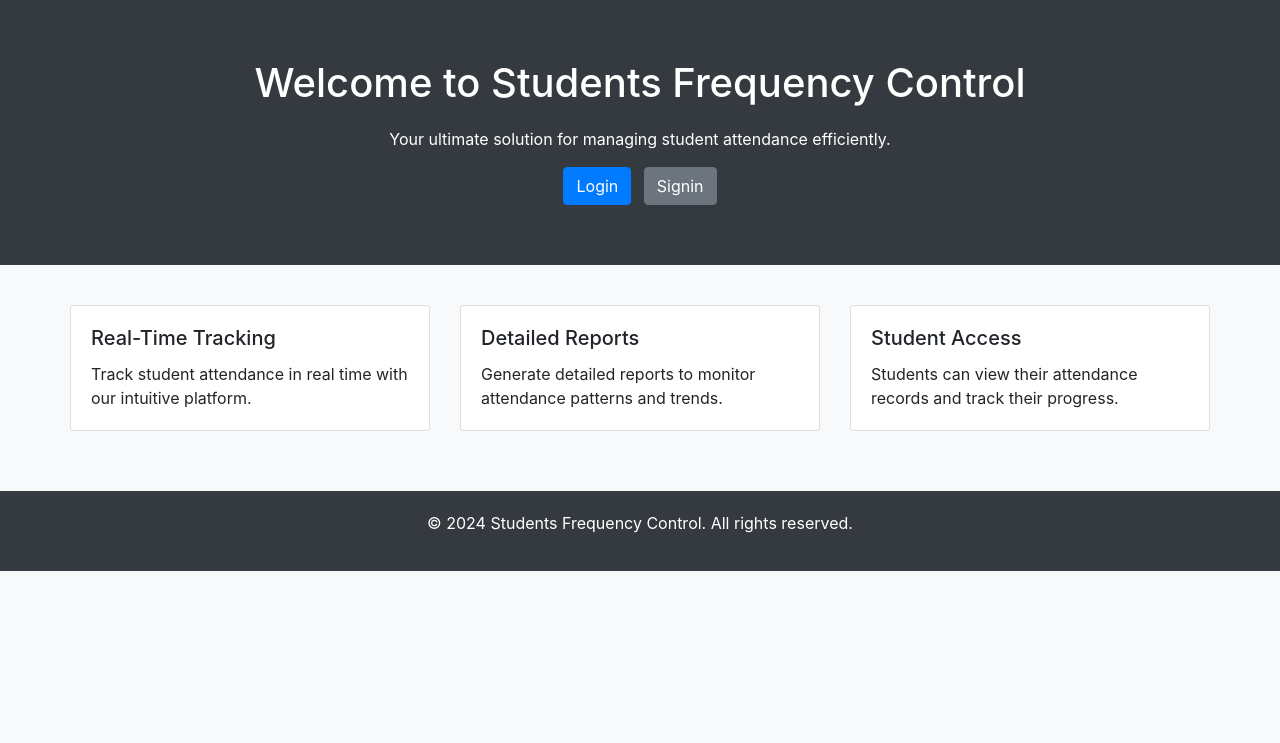
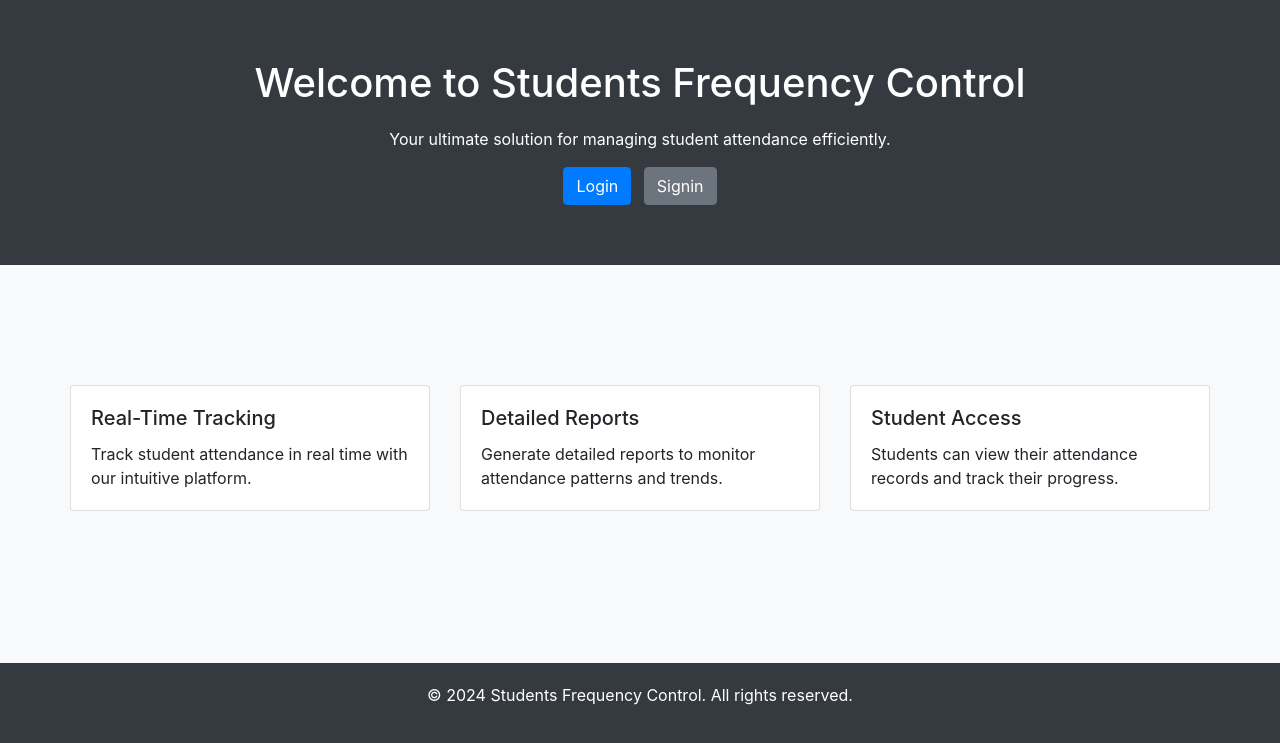
Before and after one commit to edompedro/UniversityWorks, a Python web app: template Sist_Int2/flask/templates/home.html in a window 1280 px wide. Shown: the part 57-800 px from the top of the page. Run offline with Jinja, Linux system fonts and the light colour scheme; the template is opened without the code that fills it, so the values that code supplies are empty; some libraries are stand-ins or nearby versions.

Commit message:
:lipstick: Update flask app design

```diff
--- a/Sist_Int2/flask/templates/home.html
+++ b/Sist_Int2/flask/templates/home.html
@@ -35,6 +35,9 @@
         color: white;
         text-align: center;
         padding: 20px 0;
+        position: fixed;
+        bottom: 0;
+        width: 100%;
       }
     </style>
   </head>
@@ -54,7 +57,7 @@
       <a href="/signin" class="btn btn-secondary ml-2">Signin</a>
     </div>
 
-    <div class="container feature-section">
+    <div class="container feature-section" style="margin-top: 80px">
       <div class="row">
         <div class="col-md-4 feature-card">
           <div class="card">
```
